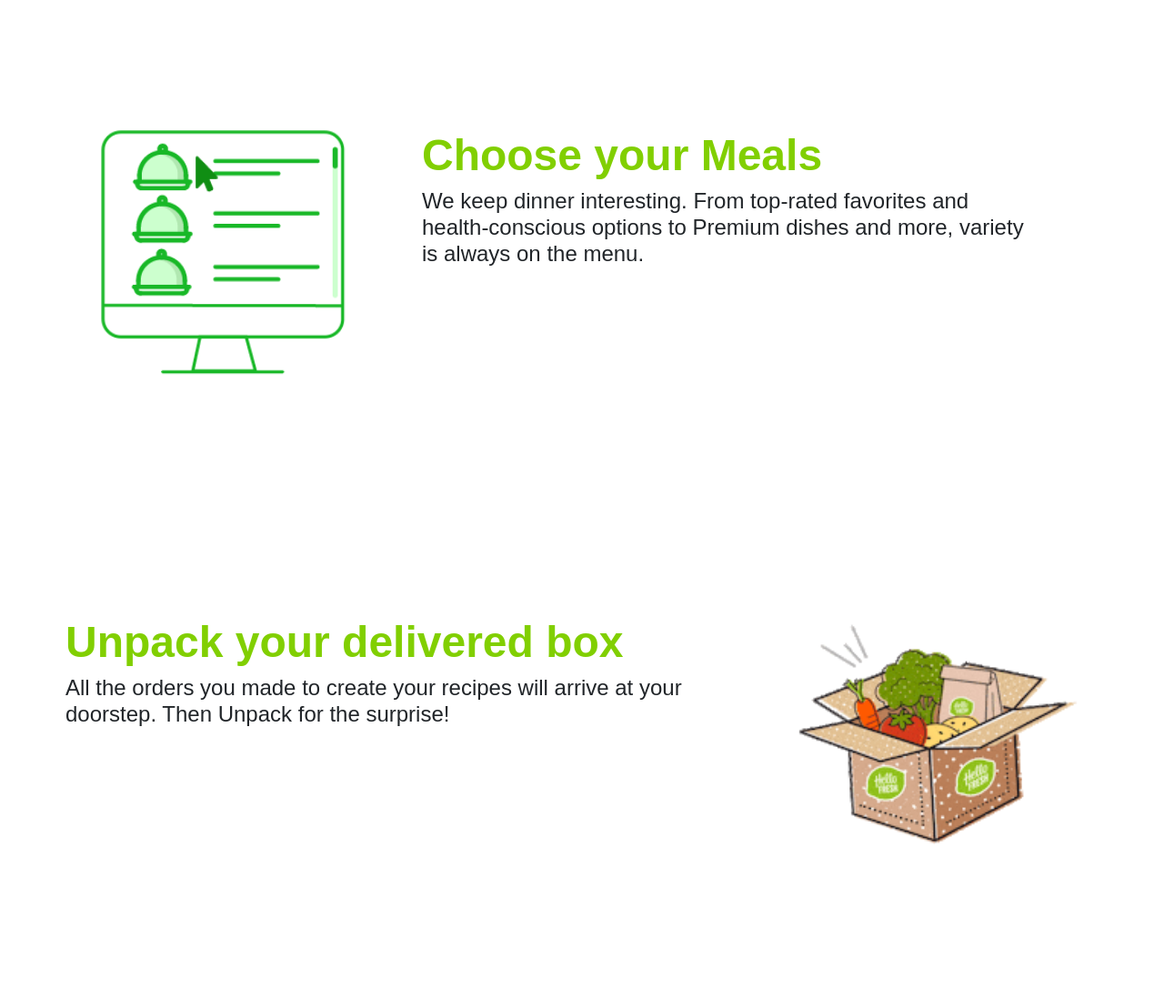
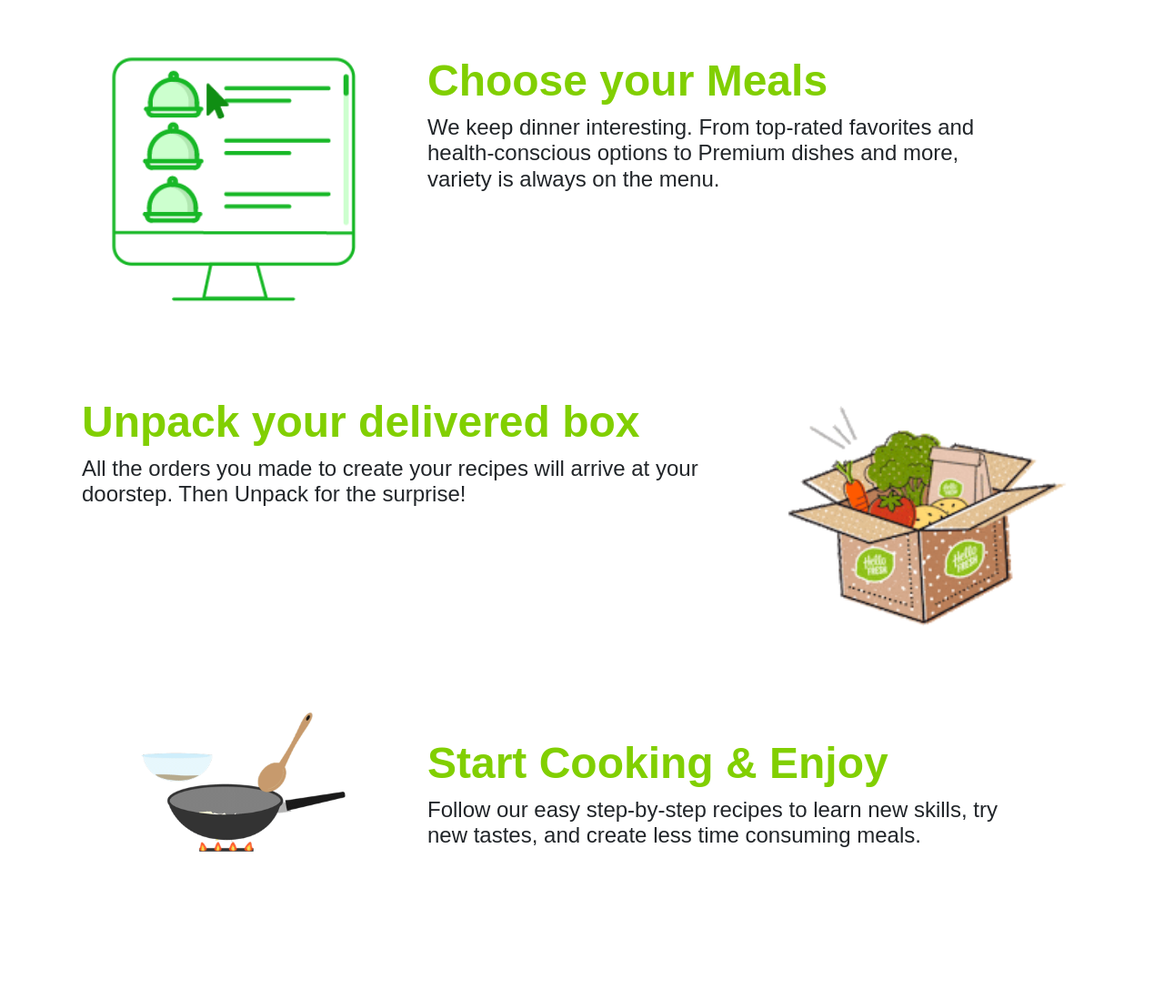
Before and after one commit to chaneulri/in-a-box-website, a plain HTML site: page index.html in a window 1280 px wide. Shown: the part 793-1892 px from the top of the page at 91% size. Drawn offline with nearby package versions, Linux system fonts and the light colour scheme.

Commit message:
fix container for index and add white spacing for others

```diff
--- a/index.html
+++ b/index.html
@@ -250,7 +250,7 @@
 </div>
 <br><br><br><br><br>
 <!-- Choose your meals -->
-<div class="card-container">
+<div class="container">
   <div class="row">
     <div class="column-33">
     <img src="img/choose meal.gif" width="335" height="471" style="margin: auto;">
@@ -262,7 +262,7 @@
   </div>
 </div>
 <!-- Unpack your delivered box -->
-<div class="card-container">
+<div class="container">
   <div class="row">
     <div class="column-66" style="padding-top: 5%;">
       <h1 class="large-font" style="color:#81cf01;"><b>Unpack your delivered box</b></h1>
@@ -274,7 +274,7 @@
   </div>
 </div>
 <!-- Start Cooking & Enjoy -->
-<div class="card-container">
+<div class="container">
   <div class="row">
     <div class="column-33">
     <img src="img/frying.gif" width="335" height="471" style="margin: auto;">
```
Also changed, not shown: ingredients.html (+1 -1 lines), other items.html (+1 -1 lines), recipe guides.html (+2 -2 lines).
